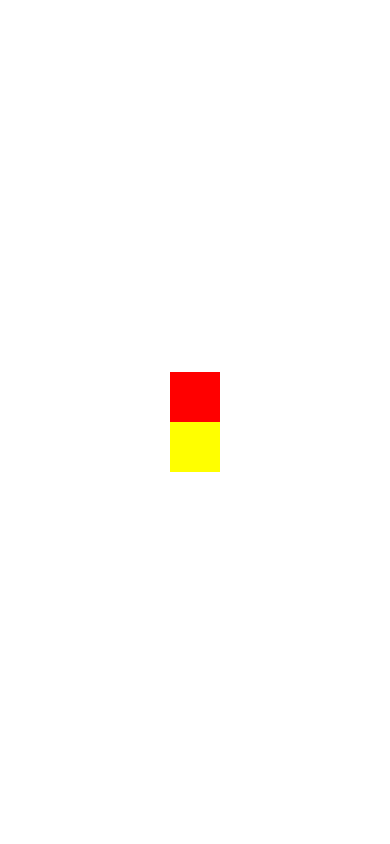
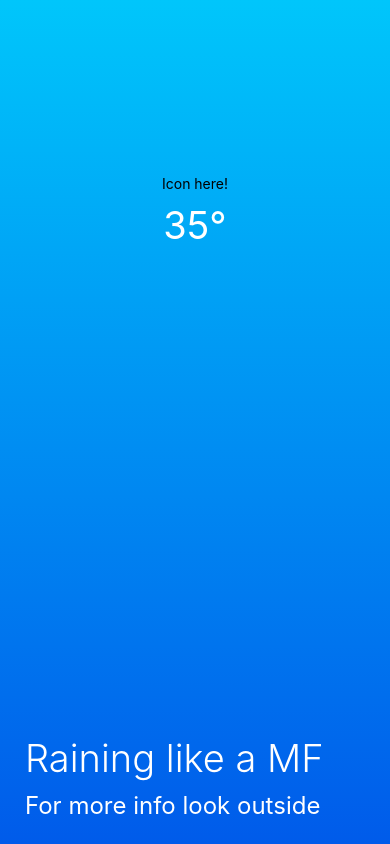
Before and after one commit to jungwoonlim/weatherApp, a React Native app: screen / in a window 390 px wide. Built offline with nearby package versions, Linux system fonts and the light colour scheme.

Commit message:
Building the Weather View

```diff
--- a/App.js
+++ b/App.js
@@ -1,12 +1,22 @@
-import React from "react";
-import { StyleSheet, Text, View, Image, ActivityIndicator } from "react-native";
+import React, { Component } from "react";
+import { StyleSheet, Text, View } from "react-native";
+import Weather from "./Weather";
 
-export default class App extends React.Component {
+export default class App extends Component {
+  state = {
+    isLoaded: true
+  };
   render() {
+    const { isLoaded } = this.state;
     return (
       <View style={styles.container}>
-        <View style={styles.redView} />
-        <View style={styles.yellowView} />
+        {isLoaded ? (
+          <Weather />
+        ) : (
+          <View style={styles.loading}>
+            <Text style={styles.loadingText}>Gettig the weater</Text>
+          </View>
+        )}
       </View>
     );
   }
@@ -15,18 +25,16 @@ export default class App extends React.Component {
 const styles = StyleSheet.create({
   container: {
     flex: 1,
-    backgroundColor: "#fff",
-    justifyContent: "center",
-    alignItems: "center"
+    backgroundColor: "#fff"
   },
-  redView: {
-    height: 50,
-    width: 50,
-    backgroundColor: "red"
+  loading: {
+    flex: 1,
+    backgroundColor: "#FDF6AA",
+    justifyContent: "flex-end"
   },
-  yellowView: {
-    height: 50,
-    width: 50,
-    backgroundColor: "yellow"
+  loadingText: {
+    fontSize: 38,
+    marginBottom: 100,
+    paddingLeft: 25
   }
 });
--- /dev/null
+++ b/Weather.js
@@ -0,0 +1,53 @@
+import React, { Component } from "react";
+import { StyleSheet, Text, View } from "react-native";
+import { LinearGradient } from "expo-linear-gradient";
+
+export default class Weather extends Component {
+  render() {
+    return (
+      <LinearGradient colors={["#00C6FB", "#005BEA"]} style={styles.container}>
+        <View style={styles.upper}>
+          <Text>Icon here!</Text>
+          <Text style={styles.temp}>35°</Text>
+        </View>
+        <View style={styles.lower}>
+          <Text style={styles.title}>Raining like a MF</Text>
+          <Text style={styles.subTitle}>For more info look outside</Text>
+        </View>
+      </LinearGradient>
+    );
+  }
+}
+
+const styles = StyleSheet.create({
+  container: {
+    flex: 1
+  },
+  upper: {
+    flex: 1,
+    alignItems: "center",
+    justifyContent: "center"
+  },
+  temp: {
+    fontSize: 38,
+    color: "white",
+    marginTop: 10
+  },
+  lower: {
+    flex: 1,
+    alignItems: "flex-start",
+    justifyContent: "flex-end",
+    paddingLeft: 25
+  },
+  title: {
+    fontSize: 38,
+    color: "white",
+    marginBottom: 10,
+    fontWeight: "300"
+  },
+  subTitle: {
+    fontSize: 24,
+    color: "white",
+    marginBottom: 24
+  }
+});
--- a/package.json
+++ b/package.json
@@ -9,6 +9,7 @@
   },
   "dependencies": {
     "expo": "^33.0.0",
+    "expo-linear-gradient": "~5.0.1",
     "react": "16.8.3",
     "react-dom": "^16.8.6",
     "react-native": "https://github.com/expo/react-native/archive/sdk-33.0.0.tar.gz",
```
